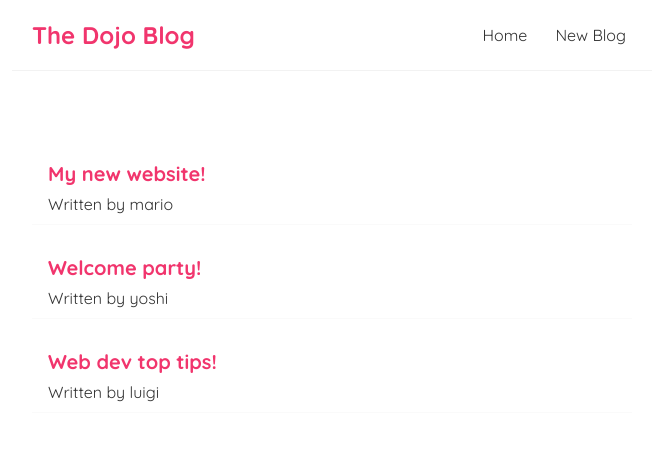
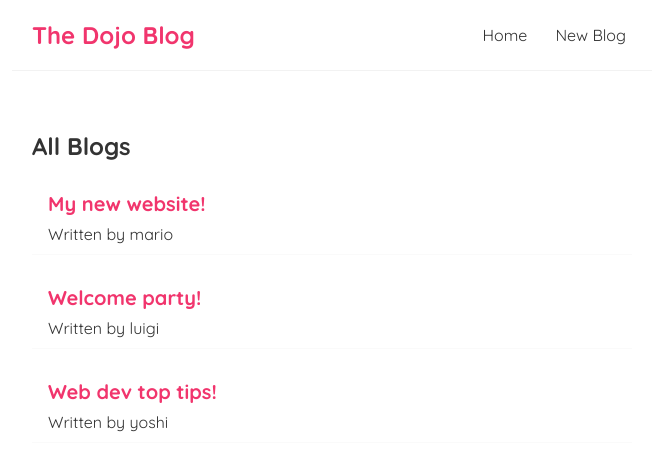
Before and after one commit to evandrodogakiuchi/dojo-app, a React (Create React App) app: page / in a window 1280 px wide. Shown: the top 470 px of the page, without its empty margins (308-964 px from the left). Built offline with nearby package versions, Linux system fonts and the light colour scheme.

Commit message:
feat: props

```diff
--- /dev/null
+++ b/src/BlogList.js
@@ -0,0 +1,16 @@
+const BlogList = ({ blogs, title }) => {
+
+  return (
+    <div className="blog-list">
+      <h2>{ title }</h2>
+      {blogs.map(blog => (
+        <div className="blog-preview" key={blog.id} >
+          <h2>{ blog.title }</h2>
+          <p>Written by { blog.author }</p>
+        </div>
+      ))}
+    </div>
+  );
+}
+
+export default BlogList;
--- a/src/Home.js
+++ b/src/Home.js
@@ -1,20 +1,16 @@
 import { useState } from "react";
+import BlogList from "./BlogList";
 
 const Home = () => {
-    const [blogs, setBlogs] = useState([
+    const [blogs] = useState([
         { title: 'My new website!', body: 'lorem ipsum...', author: 'mario', id: 1 },
-        { title: 'Welcome party!', body: 'lorem ipsum...', author: 'yoshi', id: 2 },
-        { title: 'Web dev top tips!', body: 'lorem ipsum...', author: 'luigi', id: 3 }
+        { title: 'Welcome party!', body: 'lorem ipsum...', author: 'luigi', id: 2 },
+        { title: 'Web dev top tips!', body: 'lorem ipsum...', author: 'yoshi', id: 3 }
     ]);
 
     return (
       <div className="home">
-         {blogs.map((blog) => (
-            <div className="blog-preview" key={blog.id}>
-            <h2>{ blog.title }</h2>
-            <p>Written by { blog.author }</p>
-            </div>
-         ))}
+        <BlogList blogs={blogs} title="All Blogs" />
       </div>
      );
 }
```
